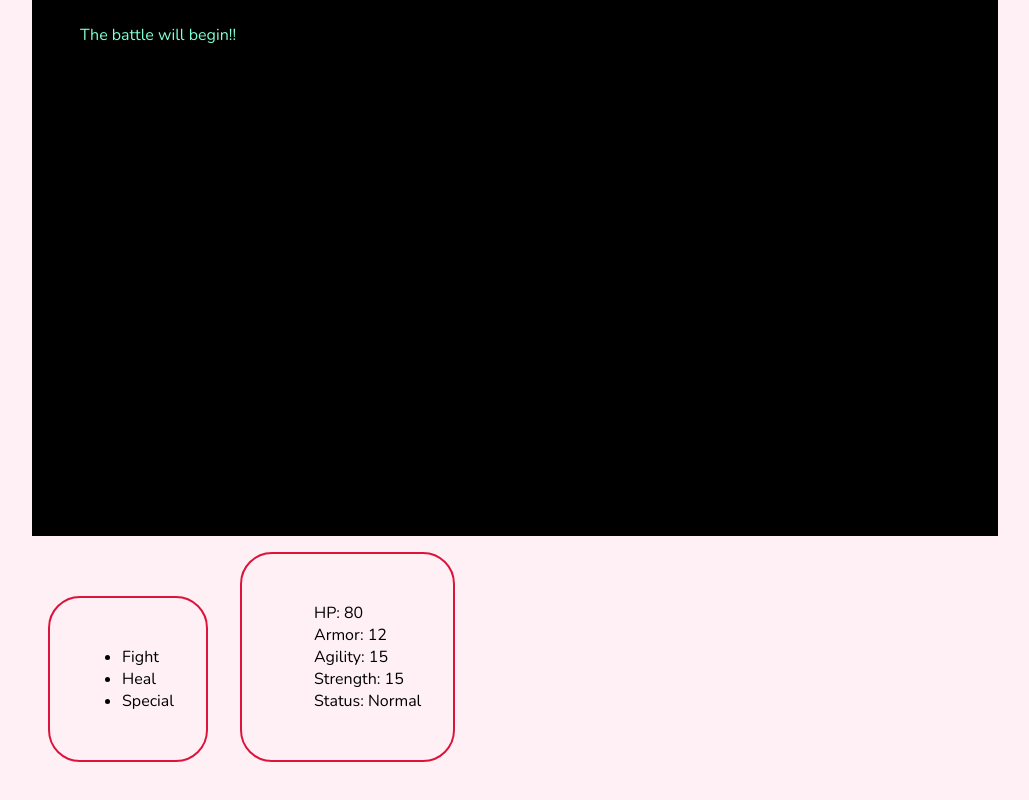
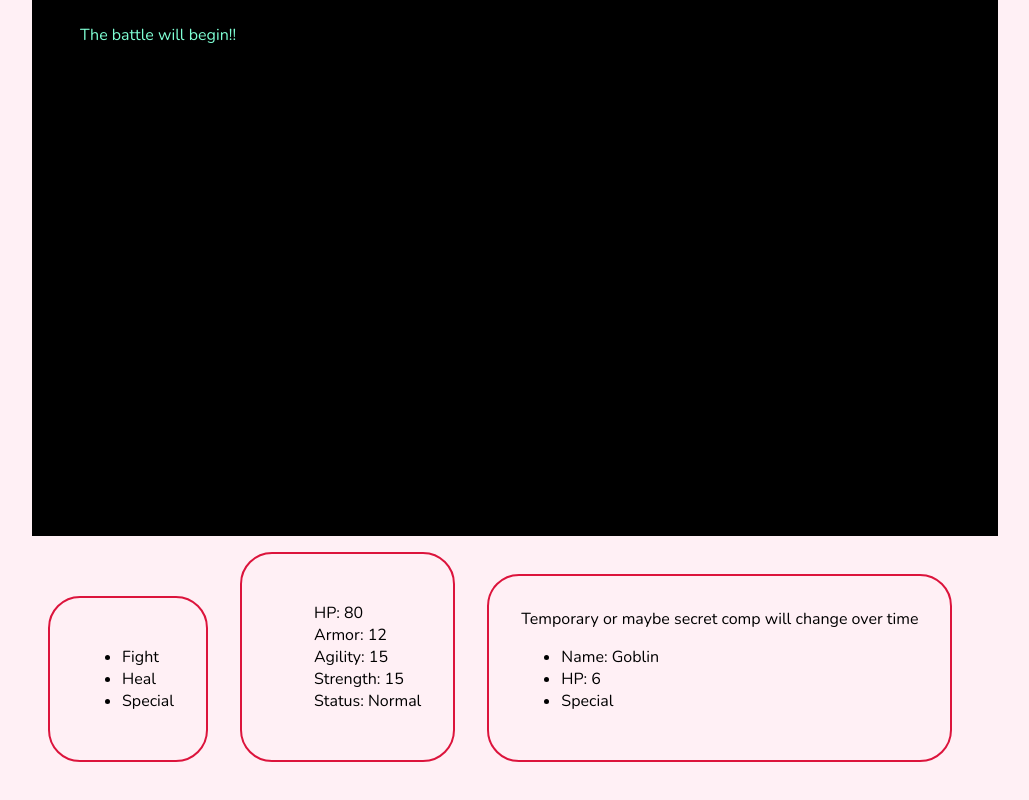
Before and after one commit to JF-LL-codebuds/react-play-study-fe, a React app: page /gamelayout in a window 1280 px wide. Shown: the part 298-1098 px from the top of the page, without its empty margins (16-1045 px from the left). Built offline with nearby package versions, Linux system fonts and the light colour scheme; a web font is replaced by a local one.

Commit message:
wrote enemy comp

```diff
--- /dev/null
+++ b/src/components/gamelayout/EnemyComp.js
@@ -0,0 +1,36 @@
+import React from 'react';
+import styles from './gamelayout.css';
+import PropTypes from 'prop-types';
+
+// name: 'Goomba',
+// damage: 1,
+// strengthBonus: 0,
+// armorClass: 1,
+// armor: 0,
+// dexterity: 5,
+// hitPoints: 2,
+
+
+function EnemyComp({ enemy }) {
+  const {
+    name,
+    hitPoints,
+  } = enemy;
+
+  return (
+    <section className={styles.userActions}>
+      Temporary or maybe secret comp will change over time
+      <ul>
+        <li>Name: {name}</li>
+        <li>HP: {hitPoints}</li>
+        <li>Special</li>
+      </ul>
+    </section>
+  );
+}
+
+EnemyComp.propTypes = {
+  enemy: PropTypes.object.isRequired,
+};
+
+export default EnemyComp;
--- a/src/components/gamelayout/GameLayout.js
+++ b/src/components/gamelayout/GameLayout.js
@@ -2,6 +2,7 @@ import React, { Component } from 'react';
 import Actions from './Actions';
 import MainScreen from './MainScreen';
 import YourStats from './YourStats';
+import EnemyComp from './EnemyComp';
 import enemies from '../../services/gamedata/enemies';
 import styles from './gamelayout.css';
 
@@ -22,6 +23,7 @@ class GameLayout extends Component {
   }
 
   componentDidMount() {
+    /* eslint-disable-next-line no-console */
     console.log('hi, in line 25 gamelayout');
     this.loadEnemy();
   }
@@ -34,6 +36,7 @@ class GameLayout extends Component {
         <div>
           <Actions />
           <YourStats />
+          <EnemyComp enemy={this.state.currentEnemy}/>
         </div>
       </div>
     );
```
